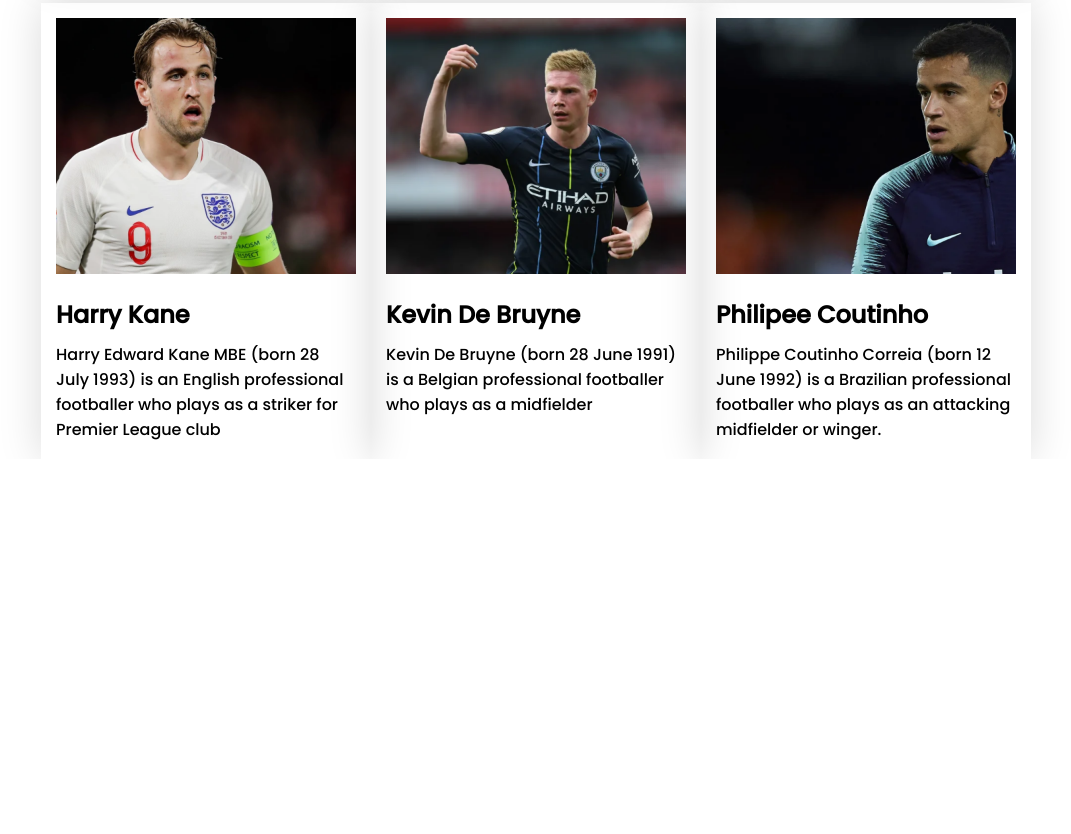
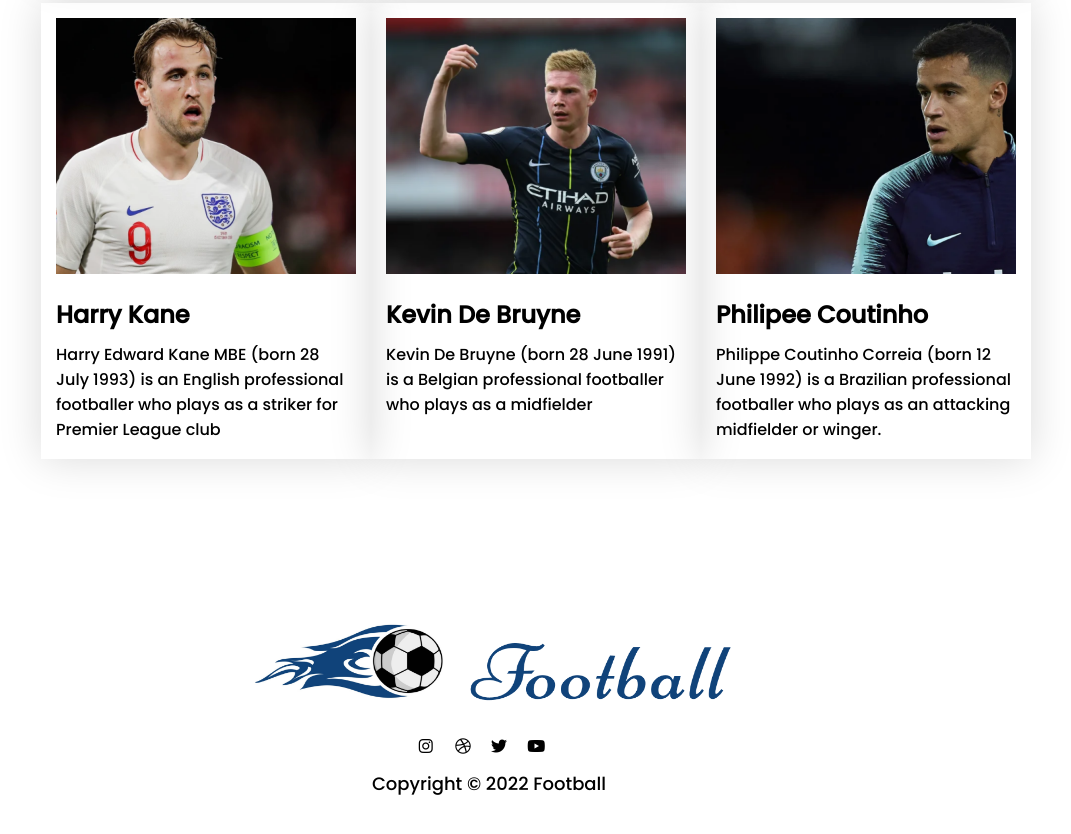
Before and after one commit to Akash-Web-Developer/copa-america, a plain HTML site: page index.html in a window 1280 px wide. Shown: the part 2116-2950 px from the top of the page, without its empty margins (151-1222 px from the left). Before the commit the page ends 2575 px from the top, so only its background shows below. Drawn offline with Linux system fonts and the light colour scheme.

Commit message:
Footer Added

```diff
--- a/index.html
+++ b/index.html
@@ -157,6 +157,18 @@
                         </div>
                 </div>
         </section>
+        <footer>
+                <div>
+                        <img src="images/Logo.png" alt="">
+                </div>
+                <div class="icon">
+                        <i class="fab fa-instagram"></i>
+                        <i class="fab fa-dribbble"></i>
+                        <i class="fab fa-twitter"></i>
+                        <i class="fab fa-youtube"></i>
+                </div>
+                <p>Copyright © 2022 Football</p>
+        </footer>
 </body>
 
 </html>
--- a/style.css
+++ b/style.css
@@ -54,9 +54,6 @@ main h1 {
         grid-template-columns: repeat(3, 1fr);
         row-gap: 27px;
         background-color: rgb(255, 255, 255);
-}
-
-.players-section {
         width: 70%;
         margin: 0 auto;
 }
@@ -83,3 +80,33 @@ main h1 {
 .player-details p {
         margin-top: 10px;
 }
+
+/* ----------------------------------------------------------------
+-----------------------Footer Sections Style----------------------
+---------------------------------------------------------------- */
+
+footer {
+        margin: 158px 0 63px 0;
+        display: flex;
+        flex-direction: column;
+        justify-content: center;
+        align-items: center;
+        padding: 0px;
+}
+
+footer img {
+        height: 110px;
+        width: 483.87px;
+}
+
+.icon i {
+        cursor: pointer;
+        height: 32px;
+        width: 32px;
+}
+
+footer p {
+        font-size: 18px;
+        color: #000000;
+        font-weight: 400;
+}
```
